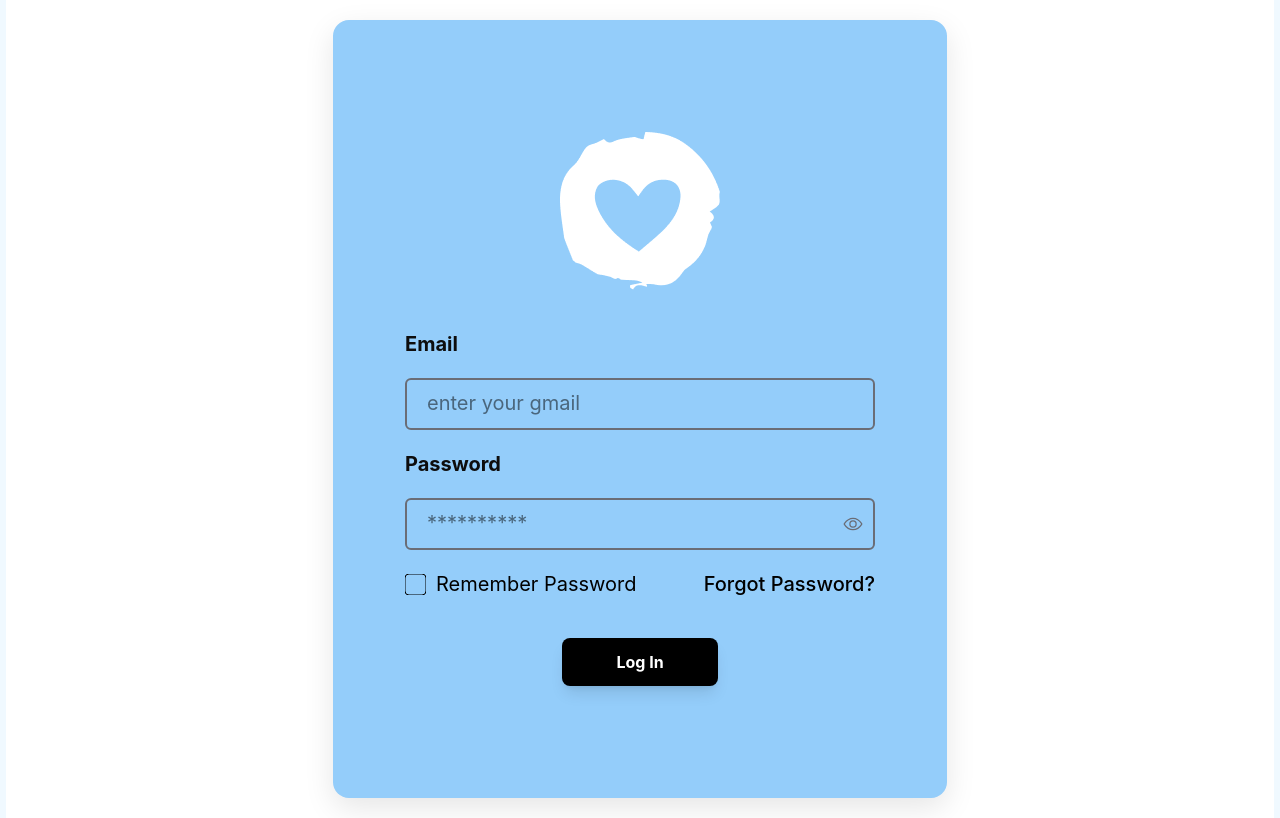
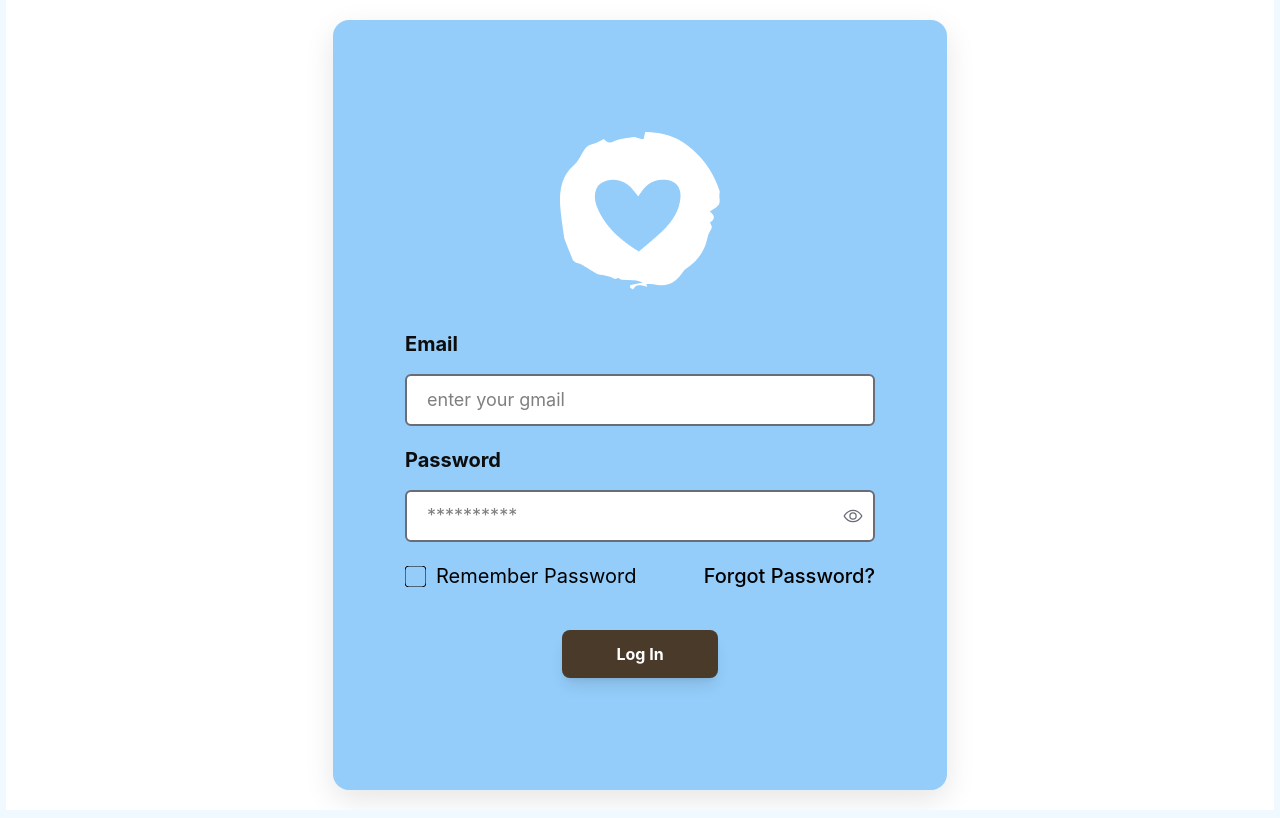
Before and after one commit to TAIJULAMAN/genoguevara-app-dashboard, a React (Vite) app: page /sign-in in a window 1280 px wide. Built offline with nearby package versions, Linux system fonts and the light colour scheme.

Commit message:
auth is on dev.

```diff
--- a/Redux/Slice/authSlice.js
+++ b/Redux/Slice/authSlice.js
@@ -18,7 +18,7 @@ export const authSlice = createSlice({
       state.refreshToken = refreshToken;
 
       if (typeof window !== "undefined") {
-        if (token) localStorage.setItem("token", token);
+        if (token) localStorage.setItem("accessToken", token);
         if (refreshToken) localStorage.setItem("refreshToken", refreshToken);
         if (user) localStorage.setItem("user", JSON.stringify(user));
       }
@@ -30,7 +30,7 @@ export const authSlice = createSlice({
 
       // Clear localStorage
       if (typeof window !== "undefined") {
-        localStorage.removeItem("token");
+        localStorage.removeItem("accessToken");
         localStorage.removeItem("refreshToken");
         localStorage.removeItem("user");
       }
--- a/Redux/features/auth/authApi.js
+++ b/Redux/features/auth/authApi.js
@@ -2,20 +2,9 @@ import { baseApi } from "../baseApi";
 
 const authApi = baseApi.injectEndpoints({
   endpoints: (builder) => ({
-    signUp: builder.mutation({
+    logIn: builder.mutation({
       query: (data) => {
         // console.log("Data being sent to the API:", data);
-        return {
-          url: "auth/create-user",
-          method: "POST",
-          body: data,
-        };
-      },
-      invalidatesTags: ["auth"],
-    }),
-    logIn: builder.mutation({
-      query: (data) => {
-        console.log("Data being sent to the API:", data);
         return {
           url: "auth/login",
           method: "POST",
@@ -59,7 +48,6 @@ const authApi = baseApi.injectEndpoints({
 });
 
 export const {
-  useSignUpMutation,
   useLogInMutation,
   useForgotPasswordMutation,
   useVerifyEmailMutation,
--- a/Redux/features/baseApi.js
+++ b/Redux/features/baseApi.js
@@ -10,7 +10,7 @@ export const baseApi = createApi({
       let token = state?.auth?.token;
 
       if (!token && typeof window !== "undefined") {
-        token = localStorage.getItem("token");
+        token = localStorage.getItem("accessToken");
       }
 
       if (token) {
@@ -20,5 +20,5 @@ export const baseApi = createApi({
     },
   }),
   endpoints: () => ({}),
-  tagTypes: ["auth", "profile", "content"],
+  tagTypes: ["auth"],
 });
--- a/src/pages/auth/SignInPage.jsx
+++ b/src/pages/auth/SignInPage.jsx
@@ -1,43 +1,75 @@
 import { useState } from "react";
 import { IoEyeOffOutline, IoEyeOutline } from "react-icons/io5";
 import { Link, useNavigate } from "react-router-dom";
+import { useLogInMutation } from "../../../Redux/features/auth/authApi";
+import { useDispatch } from "react-redux";
+import { setUser } from "../../../Redux/Slice/authSlice";
+import { message, Spin } from "antd";
 
 function SignInPage() {
   const [showPassword, setShowPassword] = useState(false);
   const [isChecked, setIsChecked] = useState(false);
   const navigate = useNavigate();
+  const dispatch = useDispatch();
+  const [logIn, { isLoading }] = useLogInMutation();
 
   const handleCheckboxChange = (event) => {
-    if (event.target.checked) {
-      setIsChecked(true);
-    } else {
-      setIsChecked(false);
+    setIsChecked(event.target.checked);
+  };
+
+  const handleSubmit = async (e) => {
+    e.preventDefault();
+    const form = e.target;
+    const email = form.email.value;
+    const password = form.password.value;
+
+    try {
+      const res = await logIn({ email, password }).unwrap();
+      if (res?.success) {
+        const { user, accessToken, refreshToken } = res.data;
+        dispatch(
+          setUser({
+            user,
+            token: accessToken,
+            refreshToken,
+          }),
+        );
+        message.success(res.message || "Login successful");
+        navigate("/");
+      }
+    } catch (err) {
+      console.error("Login error:", err);
+      message.error(
+        err?.data?.message ||
+          err?.message ||
+          "Something went wrong. Please try again.",
+      );
     }
   };
 
   return (
     <div className="bg-white min-h-screen flex items-center justify-center p-5">
       <div className="container mx-auto">
-        <div className="flex  justify-center items-center">
+        <div className="flex justify-center items-center">
           <div className="w-full lg:w-1/2 bg-[#94CDFA] p-5 md:px-18 md:py-28 shadow-[0px_10px_30px_rgba(0,0,0,0.1)] rounded-2xl">
             <div className="flex justify-center items-center mb-10">
-              <img src="/logo.png" alt="" />
+              <img src="/logo.png" alt="Logo" />
             </div>
-            <form className="space-y-5">
+            <form onSubmit={handleSubmit} className="space-y-5">
               <div className="w-full">
-                <label className="text-xl text-[#0D0D0D] mb-2 font-bold">
+                <label className="text-xl text-[#0D0D0D] mb-2 font-bold block">
                   Email
                 </label>
                 <input
                   type="email"
                   name="email"
                   placeholder="enter your gmail"
-                  className="w-full px-5 py-3 border-2 border-[#6A6D76] rounded-md outline-none mt-5 placeholder:text-xl"
+                  className="w-full px-5 py-3 border-2 border-[#6A6D76] rounded-md outline-none mt-2 placeholder:text-lg bg-white"
                   required
                 />
               </div>
               <div className="w-full">
-                <label className="text-xl text-[#0D0D0D] mb-2 font-bold">
+                <label className="text-xl text-[#0D0D0D] mb-2 font-bold block">
                   Password
                 </label>
                 <div className="w-full relative">
@@ -45,13 +77,13 @@ function SignInPage() {
                     type={showPassword ? "text" : "password"}
                     name="password"
                     placeholder="**********"
-                    className="w-full border-2 border-[#6A6D76] rounded-md outline-none px-5 py-3 mt-5 placeholder:text-xl"
+                    className="w-full border-2 border-[#6A6D76] rounded-md outline-none px-5 py-3 mt-2 placeholder:text-lg bg-white"
                     required
                   />
                   <button
                     type="button"
                     onClick={() => setShowPassword(!showPassword)}
-                    className="absolute right-3 bottom-4 flex items-center text-[#6A6D76]"
+                    className="absolute right-3 top-1/2 -translate-y-1/2 mt-1 flex items-center text-[#6A6D76]"
                   >
                     {showPassword ? (
                       <IoEyeOffOutline className="w-5 h-5" />
@@ -85,7 +117,7 @@ function SignInPage() {
                           width="21"
                           height="21"
                           rx="4"
-                          className="fill-[#94CDFA]"
+                          className="fill-[#4a3a2a]"
                           stroke="#000"
                         ></rect>
                         <path
@@ -118,21 +150,23 @@ function SignInPage() {
                     </svg>
                   )}
 
-                  <span className="text-xl text-[#000]">
-                    Remember Password
-                  </span>
+                  <span className="text-xl text-[#000]">Remember Password</span>
                 </label>
-                <Link to="/forget-password" className="text-[#000] text-xl font-medium">
+                <Link
+                  to="/forget-password"
+                  className="text-[#000] text-xl font-medium hover:underline"
+                >
                   Forgot Password?
                 </Link>
               </div>
               <div className="flex justify-center items-center">
                 <button
-                  onClick={() => navigate("/")}
-                  type="button"
-                  className="w-1/3 bg-[#000] text-white font-bold py-3 rounded-lg shadow-lg cursor-pointer mt-5 transition-colors"
+                  disabled={isLoading}
+                  type="submit"
+                  className="w-1/3 bg-[#4a3a2a] text-white font-bold py-3 rounded-lg shadow-lg cursor-pointer mt-5 transition-all hover:opacity-90 disabled:opacity-70 flex justify-center items-center gap-2"
                 >
-                  Log In
+                  {isLoading && <Spin size="small" />}
+                  {isLoading ? "Logging In..." : "Log In"}
                 </button>
               </div>
             </form>
```
